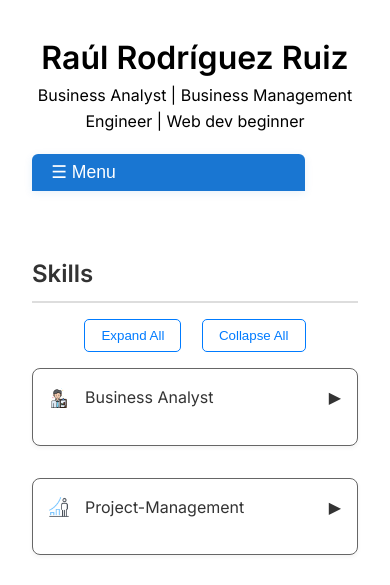
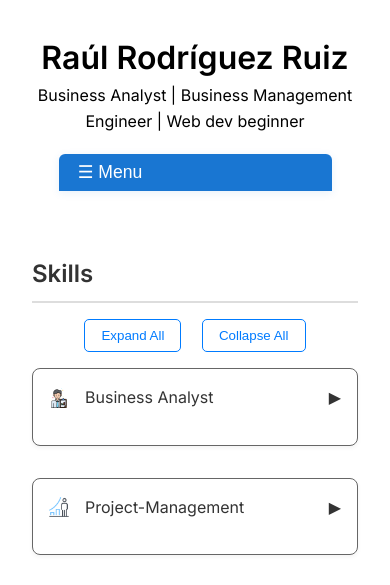
Before and after one commit to raul98mex/RAUL_RDZ_98_CV, a plain HTML site: page skills.html in a window 390 px wide. Shown: the top 585 px of the page. Drawn offline with Linux system fonts and the light colour scheme.

Commit message:
Update skills.html

```diff
--- a/skills.html
+++ b/skills.html
@@ -89,6 +89,7 @@
           justify-content: center;
             flex-direction: column;
             align-items: center;
+            gap: 0; /* Remove spacing between button and dropdown */
           }
           #menuToggle {
             margin-right: 0;
@@ -117,7 +118,8 @@
           }
           @media (max-width: 768px) {
             #menuDropdownWrapper {
-        align-items: flex-start; /* Align button and dropdown to the left together */
+          align-items: center; /* Center both button and dropdown */
+          gap: 0; /* Remove spacing between button and dropdown */
             }
             #menuToggle {
           display: inline-flex;
```
Lines whose indentation alone changed are shown as unchanged.
